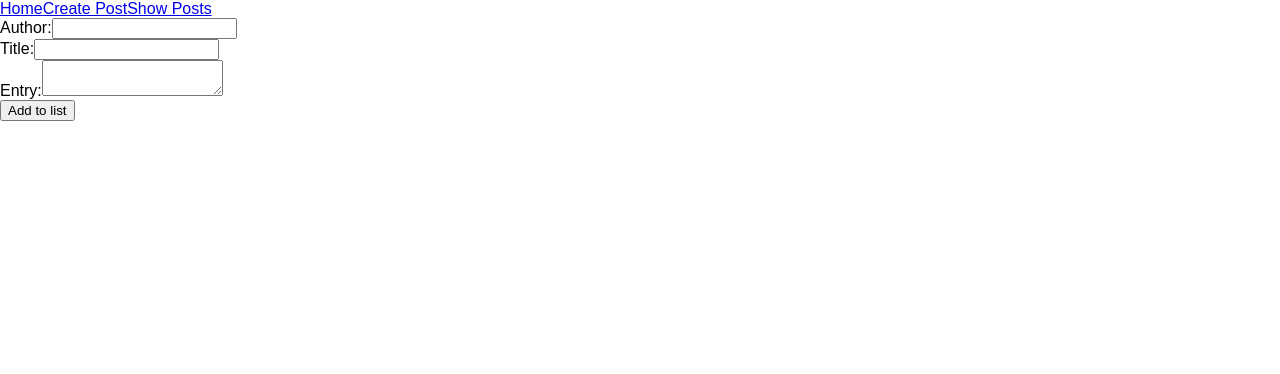
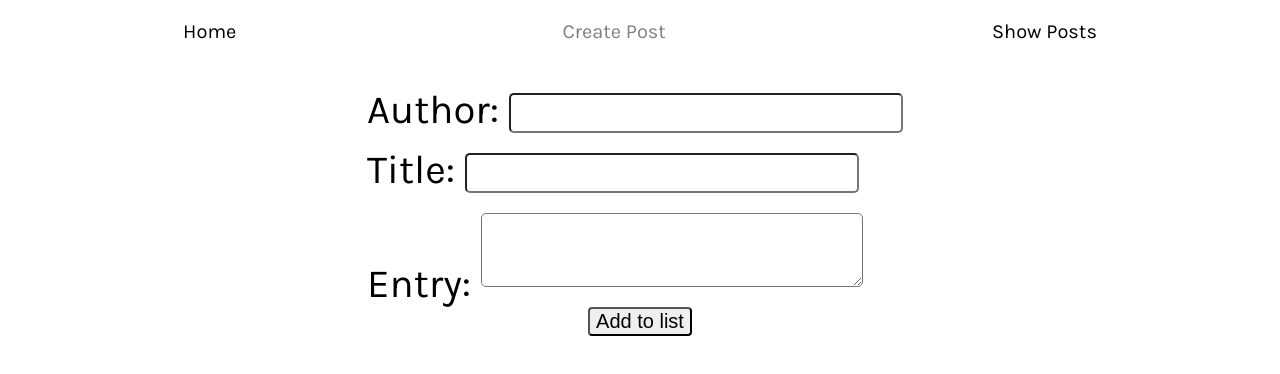
Before and after one commit to daniellezpalmer/react-router-blog, a React app: page /createpost in a window 1280 px wide. Built offline with nearby package versions, Linux system fonts and the light colour scheme.

Commit message:
added styles

```diff
--- a/public/index.html
+++ b/public/index.html
@@ -8,6 +8,7 @@
       manifest.json provides metadata used when your web app is added to the
       homescreen on Android. See https://developers.google.com/web/fundamentals/engage-and-retain/web-app-manifest/
     -->
+    <link href="https://fonts.googleapis.com/css?family=Karla" rel="stylesheet">
     <link rel="manifest" href="%PUBLIC_URL%/manifest.json">
     <link rel="shortcut icon" href="%PUBLIC_URL%/favicon.ico">
     <!--
--- a/src/components/App.js
+++ b/src/components/App.js
@@ -4,14 +4,39 @@ import {NavLink} from 'react-router-dom';
 
 class App extends Component {
   render() {
+
+let body = {
+  textDecoration:"none",
+
+}
+
+let nav = {
+  textDecoration:"none",
+  fontSize:20,
+  borderRadius:4,
+  border:"ridge",
+  borderWidth:2,
+  color:"black",
+  backgroundColor:"grey",
+  padding:5
+}
+
+let bttn = {
+fontSize:20,
+borderRadius:4
+}
+
     return (
-      <div className="App">
-        <h1>Welcome to my blog!</h1>
-        <h2>
-          <NavLink to='./createpost'>
+      <div style={body} className="App">
+        <p><h1>Welcome to my blog!</h1></p>
+
+        <p><h2>
+          <NavLink style={nav} to='./createpost'>
+          <button style={bttn}>
             Head to the create post page to get started!
+          </button>
           </NavLink>
-        </h2>
+        </h2></p>
       </div>
     );
   }
--- a/src/components/BaseLayout.js
+++ b/src/components/BaseLayout.js
@@ -3,16 +3,41 @@ import {NavLink} from 'react-router-dom';
 
 export default class BaseLayout extends Component {
   render() {
-    return (
-      <div className="BaseLayout">
 
-        <NavLink exact to="/">Home
+let body = {
+  fontFamily:"Karla"
+}
+
+let nav = {
+textDecoration:"none",
+color:"black"
+}
+
+let anav = {
+color:"grey"
+}
+
+let navs = {
+display:"flex",
+justifyContent:"space-around",
+margin:20,
+fontSize:20
+}
+
+let hover = {
+  border:"dotted"
+}
+
+return (
+      <div style={body} className="BaseLayout">
+        <div style={navs}>
+        <NavLink style={nav} activeStyle={anav} hoverStyle={hover} exact to="/">Home
         </NavLink>
-        <NavLink exact to="/createpost">Create Post
+        <NavLink style={nav} activeStyle={anav} exact to="/createpost"> Create Post
         </NavLink>
-        <NavLink exact to="/postlist">Show Posts
+        <NavLink style={nav} activeStyle={anav} exact to="/postlist"> Show Posts
         </NavLink>
-
+      </div>
         <div>{this.props.children}</div>
       </div>
     );
--- a/src/components/CreatePost.js
+++ b/src/components/CreatePost.js
@@ -46,23 +46,52 @@ export default class CreatePost extends Component {
   }
 
   render() {
+
+let form = {
+  display:"flex",
+  justifyContent:"center",
+  margin:40,
+  fontSize:40
+}
+
+let input = {
+  margin:10,
+  alignSelf:"center",
+  borderRadius:5,
+  fontSize:30
+}
+
+let btn = {
+  display:"flex",
+  justifyContent:"center"
+}
+
+let bttn = {
+fontSize:20,
+borderRadius:4
+}
+
     return (
       <div className="CreatePost">
+        <div style={form}>
         <form onSubmit={this.addToList}>
-          <label>Author:
+          <label >Author:
           </label>
-          <input type='text' id="authorName" value={this.state.authorName} onChange={this.handleChange}></input>
+          <input style={input} type='text' id="authorName" value={this.state.authorName} onChange={this.handleChange}></input>
           <br></br>
           <label>Title:
           </label>
-          <input type='text' id="blogTitle" value={this.state.blogTitle} onChange={this.handleChange}></input>
+          <input style={input} type='text' id="blogTitle" value={this.state.blogTitle} onChange={this.handleChange}></input>
           <br></br>
           <label>Entry:
           </label>
-          <textarea type='text' id="blogEntry" value={this.state.blogEntry} onChange={this.handleChange}></textarea>
+          <textarea style={input} type='text' id="blogEntry" value={this.state.blogEntry} onChange={this.handleChange}></textarea>
           <br></br>
-          <button type="button" onClick={this.addToList}>Add to list</button>
+          <div style={btn}>
+          <button style={bttn} type="button" onClick={this.addToList}>Add to list</button>
+        </div>
         </form>
+      </div>
       </div>
     );
   }
--- a/src/components/PostList.js
+++ b/src/components/PostList.js
@@ -21,15 +21,37 @@ componentDidMount() {
   render() {
 
     let posts = this.state.posts.map((post, index) => {
+
+let ugh = {
+  margin:30
+}
+
+let nav = {
+color:"black",
+textDecoration:"none",
+fontSize:"40",
+border:"ridge",
+borderColor:"grey",
+borderRadius:4,
+padding:10,
+margin:"40px 10px 40px 10px"
+}
+
       return (
-        <div key={index}>
-          <NavLink to={`/showpost/${post._id}`}>Blog Title: {post.blogTitle}</NavLink>
+        <div style={ugh} key={index}>
+          <NavLink style={nav} to={`/showpost/${post._id}`}>Title: {post.blogTitle}</NavLink>
         </div>
       )
     })
 
+    let post = {
+      display:"flex",
+      flexWrap:"wrap",
+      justifyContent:"center"
+    }
+
     return (
-      <div className="PostList">
+      <div style={post} className="PostList">
         {posts}
       </div>
     );
--- a/src/components/ShowPost.js
+++ b/src/components/ShowPost.js
@@ -19,12 +19,22 @@ export default class ShowPost extends Component {
   }
 
   render() {
+
+let body = {
+  textAlign:"center",
+  margin:"80px 0px 0px 0px"
+}
+
+let ps = {
+  fontSize:30
+}
+
     return (
 
-      <div className="ShowPost">
-        <p>Posted by: {this.state.post.authorName}</p>
-        <p>Title: {this.state.post.blogTitle}</p>
-        <p>
+      <div style={body} className="ShowPost">
+        <p style={ps}>Posted by: {this.state.post.authorName}</p>
+        <p style={ps}>Title: {this.state.post.blogTitle}</p>
+        <p style={ps}>
           Post: {this.state.post.blogEntry}</p>
       </div>
     );
```
